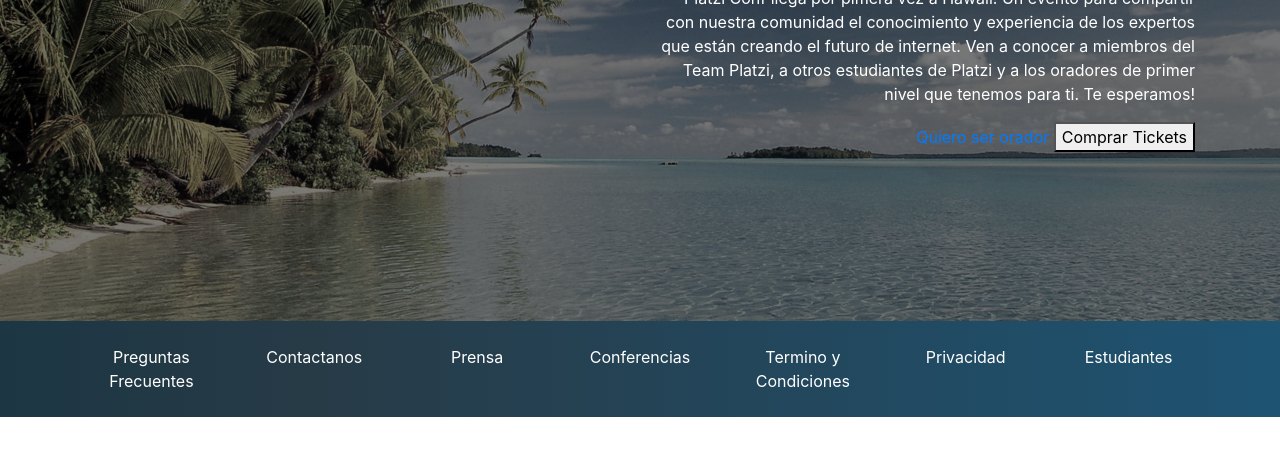
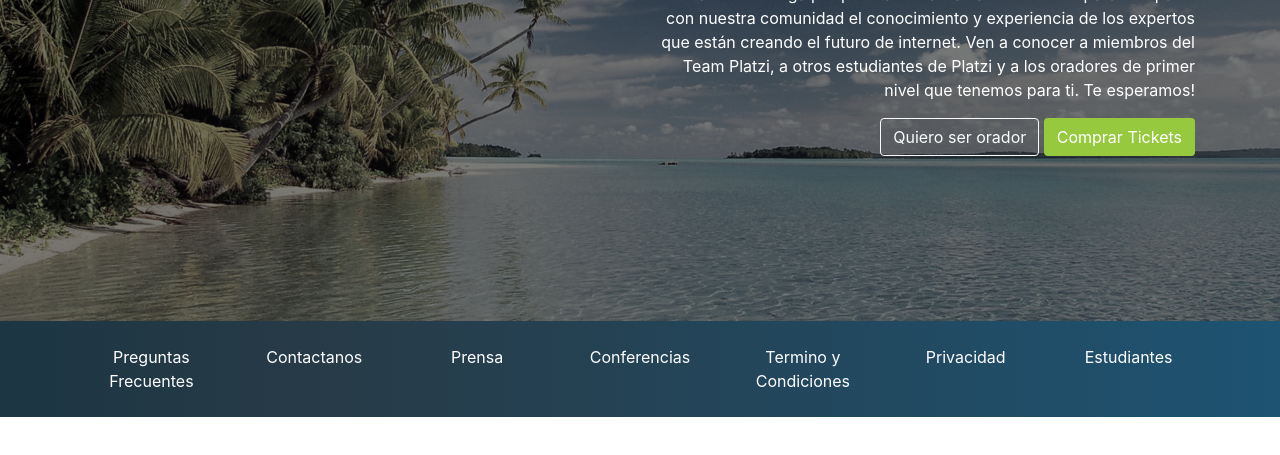
Before and after one commit to castiglionediego/bootstrap-2018, a plain HTML site: page index.html in a window 1280 px wide. Shown: the part 295-750 px from the top of the page. Drawn offline with nearby package versions, Linux system fonts and the light colour scheme.

Commit message:
agregando los botones

```diff
--- a/index.css
+++ b/index.css
@@ -34,3 +34,12 @@
 .carousel .overlay .row{
     height: 100%;
 }
+
+.btn-platzi{
+    background-color: #97c93e;
+    color:white;
+
+}
+.btn-platzi:hover{
+    background-color: #82ad36;
+}
--- a/index.html
+++ b/index.html
@@ -67,8 +67,8 @@
                                         estudiantes de Platzi y a los oradores de primer nivel que tenemos para ti.
                                         Te esperamos!
                                     </p>
-                                    <a href="#">Quiero ser orador</a>
-                                    <button type="button">Comprar Tickets</button>
+                                    <a href="#" class="btn btn-outline-light">Quiero ser orador</a>
+                                    <button type="button" class="btn btn-platzi">Comprar Tickets</button>
                                 </div>
                             </div>
                         </div>
```
